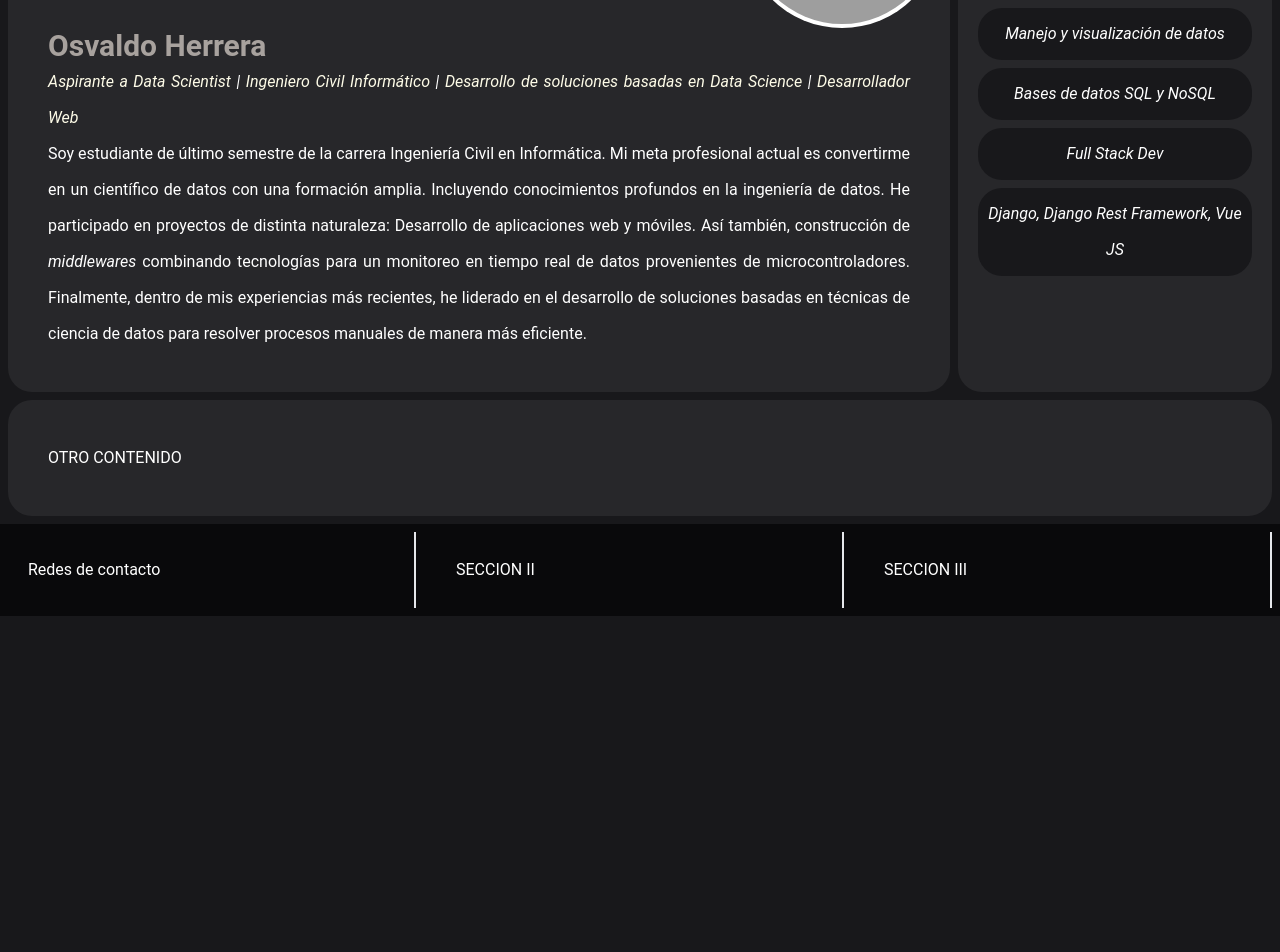
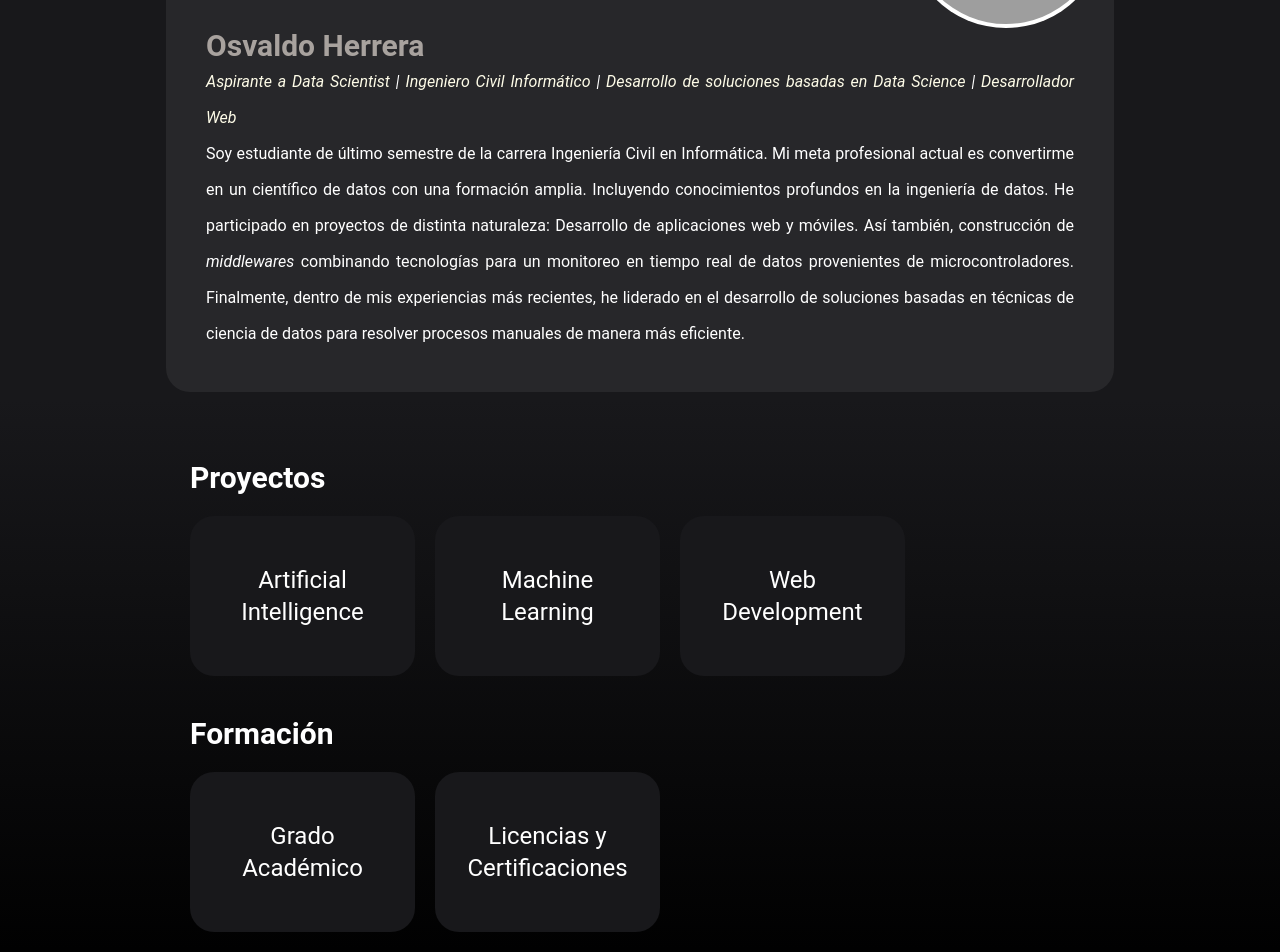
Before and after one commit to DataDrivingExpert/my-portfolio, a Vue app: page / in a window 1280 px wide. Shown: the part 420-1372 px from the top of the page. Before the commit the page ends 1036 px from the top, so only its background shows below. Built offline with nearby package versions, Linux system fonts and the light colour scheme; grey boxes are pictures that could not be loaded.

Commit message:
Modificaciones de diseño y buenas prácticas
Se corrigió el dinamismo de estilos según las buenas prácticas a watch(). Adicionalmente, se aplicaron cambios importantes en el diseño de Presentation.vue

```diff
--- a/package.json
+++ b/package.json
@@ -11,6 +11,7 @@
   "dependencies": {
     "@headlessui/vue": "^1.7.23",
     "@heroicons/vue": "^2.2.0",
+    "animate.css": "^4.1.1",
     "chart.js": "^4.4.7",
     "vue": "^3.5.13",
     "vue-chartjs": "^5.3.2",
--- a/src/components/NavBar.vue
+++ b/src/components/NavBar.vue
@@ -48,13 +48,16 @@
   import { Bars3Icon, BellIcon, XMarkIcon } from '@heroicons/vue/24/outline';
   import {RouterLink} from 'vue-router';
 
-  import { ref, computed, onMounted, onBeforeUnmount } from 'vue';
+  import { ref, computed, onMounted, onBeforeUnmount, watch } from 'vue';
 
   // Definir variable reactiva para el estado de desplazamiento
   const isScrolled = ref(false);
+  const navbarClass = ref('bg-zinc-800/30');
 
   // Computed para manejar las clases dinámicas
-  const navbarClass = computed(() => (isScrolled.value ? 'bg-zinc-800/90' : 'bg-zinc-800/30'));
+  watch(isScrolled, (newVal) => {
+    navbarClass.value = newVal ? 'bg-zinc-800/90' : 'bg-zinc-800/30'
+  });
 
   // Función para manejar el evento de scroll
   const handleScroll = () => {
--- a/src/views/Presentation.vue
+++ b/src/views/Presentation.vue
@@ -12,8 +12,8 @@
 
     </div>
 
-    <div class="">
-        <div class="flex flex-col gap-y-2 m-2 justify-evenly md:flex-row md:gap-x-2 md:gap-y-0">
+
+    <div class="flex gap-y-2 m-2 justify-evenly">
         <div class="relative basis-3/4 bg-zinc-800 rounded-xl px-10 py-10 text-justify leading-9">
             <div class="h-[200px] w-[200px] bg-white rounded-full p-1 absolute -top-20 right-2">
                 <img
@@ -42,23 +42,41 @@
                 resolver procesos manuales de manera más eficiente.
             </p>
         </div>
-            <div class="invisible basis-1/4 bg-zinc-800 rounded-xl text-md italic text-center md:visible md:px-5 md:py-10">
-                <p class="transition transform hover:-translate-y-1 hover:bg-violet-500 py-2 px-2 bg-zinc-900 rounded-xl mb-2 ">Machine Learning</p>
-                <p class="transition transform hover:-translate-y-1 hover:bg-violet-500 py-2 px-2 bg-zinc-900 rounded-xl mb-2">Manejo y visualización de datos</p>
-                <p class="transition transform hover:-translate-y-1 hover:bg-violet-500 py-2 px-2 bg-zinc-900 rounded-xl mb-2">Bases de datos SQL y NoSQL</p>
-                <p class="transition transform hover:-translate-y-1 hover:bg-violet-500 py-2 px-2 bg-zinc-900 rounded-xl mb-2">Full Stack Dev</p>
-                <p class="transition transform hover:-translate-y-1 hover:bg-violet-500 py-2 px-2 bg-zinc-900 rounded-xl">Django, Django Rest Framework, Vue JS</p>
+    </div>
+
+    <div class="flex bg-gradient-to-b from-zinc-900 to-black py-10 justify-center px-10">
+        <div class="basis-3/4">
+            <h5 class="text-3xl font-semibold my-5">Proyectos</h5>
+            <div class="flex flex-row justify-start gap-x-5">
+                <!-- Añadir la clase flex para que justify-center y items-center funcionen -->
+                <div class="flex basis-1/4 min-h-40 text-2xl text-center justify-center items-center px-5 bg-zinc-900 rounded-xl">
+                    <p>Artificial Intelligence</p>
+                </div>
+                <div class="flex basis-1/4 min-h-40 text-2xl text-center justify-center items-center px-5 bg-zinc-900 rounded-xl">
+                    <p>Machine Learning</p>
+                </div>
+                <div class="flex basis-1/4 min-h-40 text-2xl text-center justify-center items-center px-5 bg-zinc-900 rounded-xl">
+                    <p>Web Development</p>
                 </div>
             </div>
-        <div class="basis-4/4 bg-zinc-800 rounded-xl px-10 py-10 m-2">
-            <p>OTRO CONTENIDO</p>
-
+            <h5 class="text-3xl font-semibold mt-10 mb-5">Formación</h5>
+            <div class="flex flex-row justify-start gap-x-5">
+                <!-- Añadir la clase flex para que justify-center y items-center funcionen -->
+                <div class="flex basis-1/4 min-h-40 text-2xl text-center justify-center items-center px-5 bg-zinc-900 rounded-xl">
+                    <p>Grado Académico</p>
+                </div>
+                <div class="flex basis-1/4 min-h-40 text-2xl text-center justify-center items-center px-5 bg-zinc-900 rounded-xl">
+                    <p>Licencias y Certificaciones</p>
                 </div>
             </div>
+        </div>
+    </div>
+
+
+
 
 </template>
 
 <script setup>
     import GratitudeBtn from '@/components/GratitudeBtn.vue'
-
 </script>
```
Also changed, not shown: 1 other file (tests, documents, lock files or other folders). Lines whose indentation alone changed are shown as unchanged.
